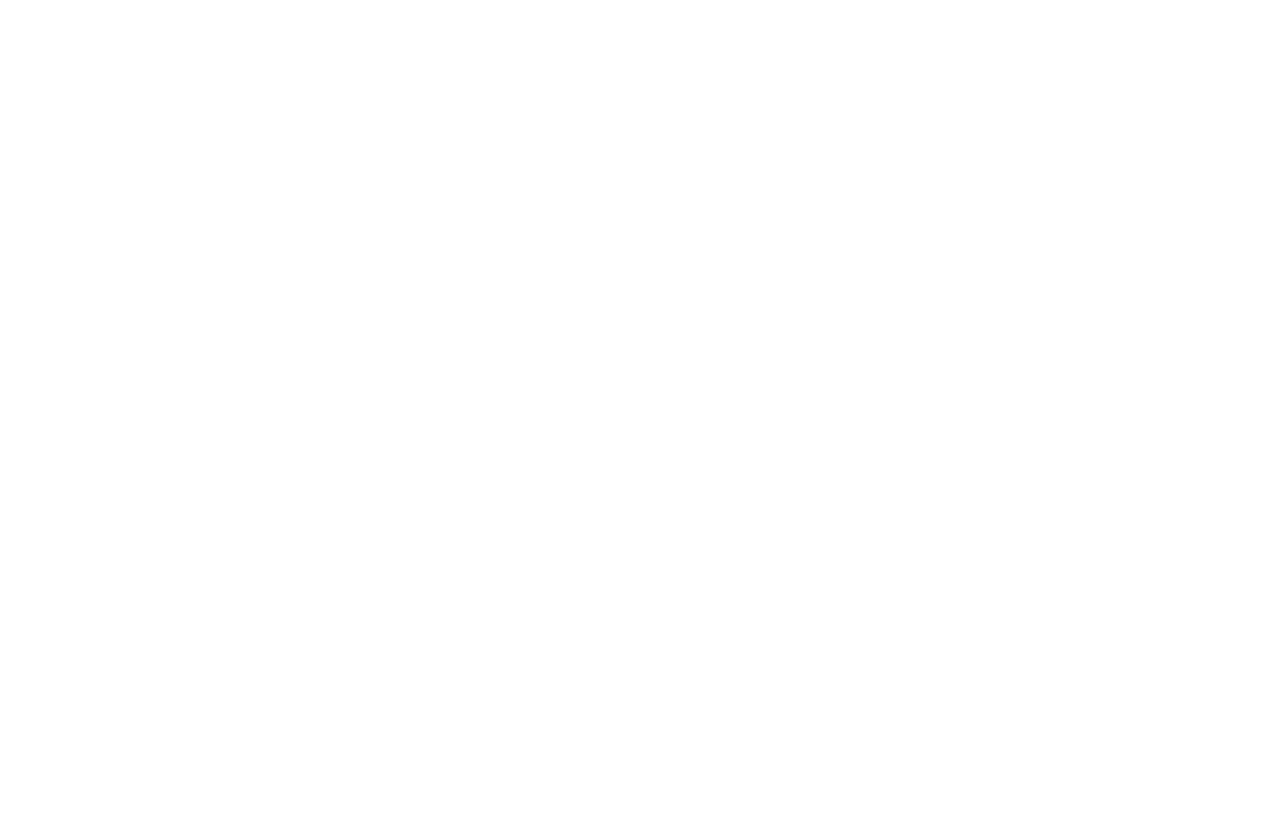
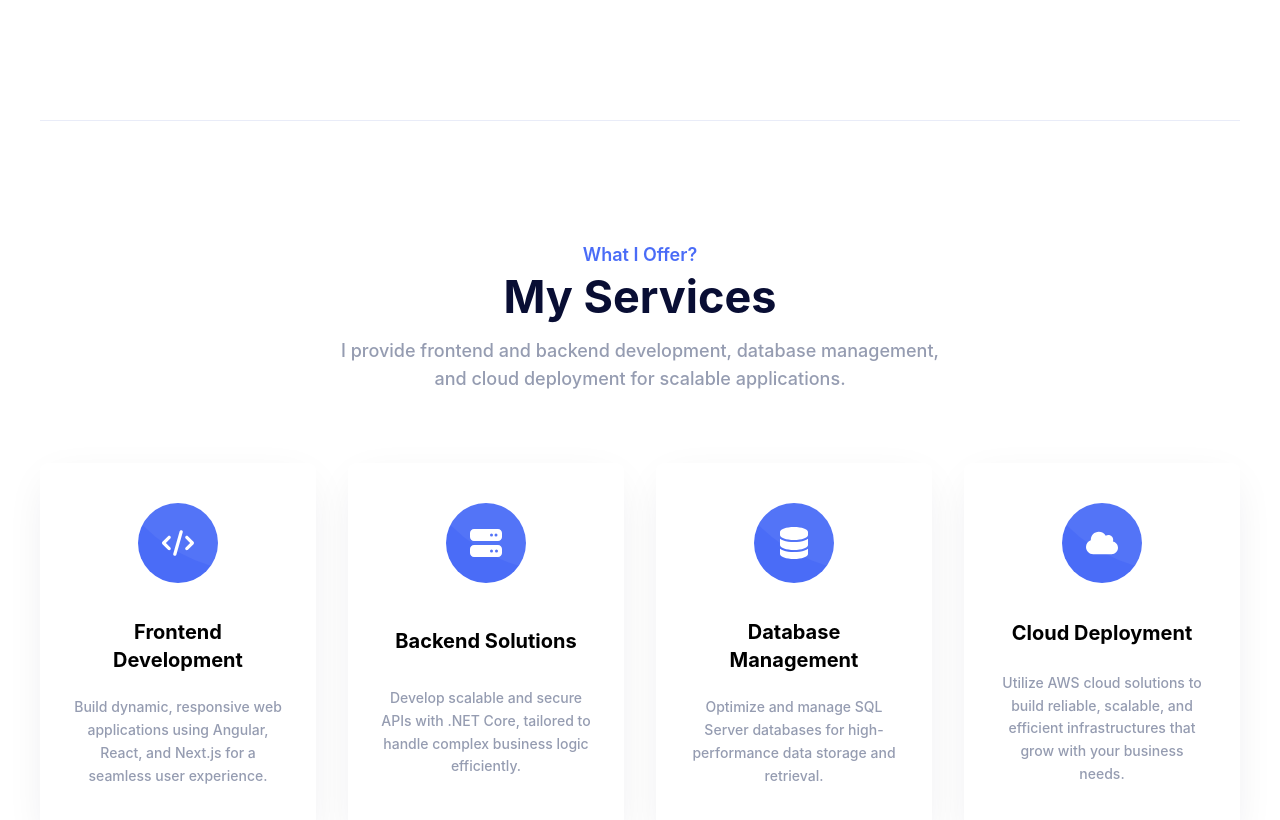
Before and after one commit to abdullahqudeer/personal-portfolio, a React (Create React App) app: page / in a window 1280 px wide. Shown: the part 1288-2108 px from the top of the page. Before the commit the page ends 1408 px from the top, so only its background shows below. Built offline with nearby package versions, Linux system fonts and the light colour scheme.

Commit message:
added services compoent, services component have all my service that i can provide.

```diff
--- a/src/App.js
+++ b/src/App.js
@@ -2,6 +2,7 @@
 import Navbar from "./components/Navbar";
 import Home from "./components/Home";
 import About from "./components/About";
+import Services from "./components/Services";
 
 function App() {
   // Create refs for each menu item
@@ -14,7 +15,6 @@
 
   // Scroll function that scrolls to a specific ref
   const scrollToSection = (ref) => {
-
     if (ref.current) {
       ref.current.scrollIntoView({
         behavior: "smooth",
@@ -30,7 +30,7 @@
         refs={{
           home: homeRef,
           about: aboutRef,
-          portfolio: servicesRef,
+          services: servicesRef,
           skills: skillsRef,
           experience: experienceRef,
           contact: contactRef,
@@ -43,6 +43,9 @@
       <section ref={aboutRef} id="about">
         <About />
       </section>
+      <section ref={servicesRef} id="services">
+        <Services />
+      </section>
     </div>
   );
 }
--- a/src/components/Home.js
+++ b/src/components/Home.js
@@ -21,9 +21,14 @@
                   </span>
                 </h2>
                 <p className="text-[rgb(149,156,177)] font-medium text-base leading-6 max-w-[470px] mb-[2.75rem]">
-                  I'm a Full-Stack Software Developer with a passion for
-                  crafting clean and efficient code, transforming ideas into
-                  seamless digital experiences.
+                  With over 11 years of experience in full-stack development, I
+                  specialize in creating high-performance applications and
+                  scalable solutions. My deep understanding of both front-end
+                  and back-end technologies enables me to design and develop
+                  user-friendly, efficient, and secure applications. Whether you
+                  need a dynamic web application, a robust server-side API, or a
+                  cloud-based infrastructure, I deliver solutions tailored to
+                  your business needs.
                 </p>
                 <div className="mb-4 flex flex-col sm:flex-row sm:items-center">
                   <a
--- a/src/components/Navbar.js
+++ b/src/components/Navbar.js
@@ -83,7 +83,11 @@
                     </li>
                     <li className="relative group">
                       <a
-                        href="#portfolio"
+                        href="#services"
+                        onClick={(e) => {
+                          e.preventDefault();
+                          onLinkClick(refs.services);
+                        }}
                         className="menu-scroll lg:px-0 lg:py-6 lg:inline-flex lg:mr-0 text-custom-color text-base leading-6 py-2 flex mx-8 group-hover:text-[rgb(74,108,247)]"
                       >
                         Services
--- /dev/null
+++ b/src/components/Services.js
@@ -0,0 +1,203 @@
+import React from "react";
+import { FontAwesomeIcon } from "@fortawesome/react-fontawesome";
+import {
+  faCloud,
+  faCode,
+  faDatabase,
+  faServer,
+} from "@fortawesome/free-solid-svg-icons";
+
+const Services = () => {
+  const myServices = [
+    {
+      title: "Frontend Development",
+      description: `Build dynamic, responsive web applications using Angular, React, and Next.js for a seamless user experience.`,
+      icon: faCode,
+    },
+    {
+      title: "Backend Solutions",
+      description: `Develop scalable and secure APIs with .NET Core, tailored to handle complex business logic efficiently.`,
+      icon: faServer,
+    },
+    {
+      title: "Database Management",
+      description: `Optimize and manage SQL Server databases for high-performance data storage and retrieval.`,
+      icon: faDatabase,
+    },
+    {
+      title: "Cloud Deployment",
+      description: `Utilize AWS cloud solutions to build reliable, scalable, and efficient infrastructures that grow with your business needs.`,
+      icon: faCloud,
+    },
+  ];
+
+  return (
+    <>
+      <div className="container mx-auto px-4 sm:px-6 md:px-8 lg:px-10 xl:max-w-[1320px] 2xl:max-w-[1320px]">
+        <div className="pt-[120px] pb-[90px] border-t border-[#e9ecf8]">
+          <div className="flex flex-wrap -mx-4">
+            <div className="px-4 w-full">
+              <div className="text-center max-w-[600px] mb-[70px] mx-auto">
+                <span className="text-[rgba(74,108,247,1)] font-semibold text-[1.125rem] leading-[1.75rem] block mb-2">
+                  What I Offer?
+                </span>
+                <h2 className="md:text-[45px] text-[2.25rem] leading-[2.5rem] text-[rgba(9,14,52)] font-bold text-[1.875rem] leading-[2.25rem] mb-5">
+                  My Services
+                </h2>
+                <p className="text-[rgba(149,156,177,1)] font-medium text-[1.125rem] leading-[1.75rem]">
+                  I provide frontend and backend development, database
+                  management, and cloud deployment for scalable applications.
+                </p>
+              </div>
+            </div>
+          </div>
+
+          <div className="flex flex-wrap -mx-4 items-stretch">
+            {myServices.map((item, index) => (
+              <div className="px-4 w-full md:w-1/2 lg:w-1/4">
+                <div
+                  className="group transition duration-200 shadow-[0px_11px_41px_-11px_rgba(9,14,52,0.1)] text-center py-10 px-8
+                    bg-white rounded-lg overflow-hidden mb-8 z-10 relative hover:bg-[rgba(74,108,247)] h-full flex flex-col justify-between"
+                >
+                  <div className="group-hover:text-[rgb(74,108,247)] group-hover:bg-white flex mx-auto mb-6 text-[rgb(255,255,255)] bg-[rgb(74,108,247)] rounded-full justify-center items-center w-[5rem] h-[5rem]">
+                    <FontAwesomeIcon
+                      className="fill-current w-8 h-8"
+                      icon={item.icon}
+                    ></FontAwesomeIcon>
+                  </div>
+                  <h3 className=" group-hover:text-white 2xl:text-2xl 2xl:leading-8 lg:text-xl lg:leading-7 sm:text-2xl sm:leading-8 text-[rgba(9,14,52,var(--tw-text-opacity))] font-bold text-xl leading-7 mb-3">
+                    {item.title}
+                  </h3>
+                  <p className="group-hover:text-white text-[rgba(149,156,177)] leading-[1.625] font-medium text-sm leading-5">
+                    {item.description}
+                  </p>
+                  <div>
+                    <span className="absolute right-0 top-0">
+                      <svg
+                        width="218"
+                        height="109"
+                        viewBox="0 0 218 109"
+                        fill="none"
+                        xmlns="http://www.w3.org/2000/svg"
+                      >
+                        <circle
+                          opacity="0.05"
+                          cx="156.5"
+                          cy="-47.5"
+                          r="156.5"
+                          fill="white"
+                        ></circle>
+                        <circle
+                          opacity="0.08"
+                          cx="210"
+                          cy="6"
+                          r="62"
+                          fill="white"
+                        ></circle>
+                      </svg>
+                    </span>
+                    <span className="absolute left-1 bottom-1">
+                      <svg
+                        width="23"
+                        height="32"
+                        viewBox="0 0 23 32"
+                        fill="none"
+                        xmlns="http://www.w3.org/2000/svg"
+                      >
+                        <circle
+                          cx="21.262"
+                          cy="1.12081"
+                          r="1.12081"
+                          transform="rotate(90 21.262 1.12081)"
+                          fill="white"
+                        ></circle>
+                        <circle
+                          cx="21.262"
+                          cy="30.4863"
+                          r="1.12081"
+                          transform="rotate(90 21.262 30.4863)"
+                          fill="white"
+                        ></circle>
+                        <circle
+                          cx="1.76005"
+                          cy="1.12081"
+                          r="1.12081"
+                          transform="rotate(90 1.76005 1.12081)"
+                          fill="white"
+                        ></circle>
+                        <circle
+                          cx="1.76005"
+                          cy="30.4863"
+                          r="1.12081"
+                          transform="rotate(90 1.76005 30.4863)"
+                          fill="white"
+                        ></circle>
+                        <circle
+                          cx="11.6228"
+                          cy="1.12081"
+                          r="1.12081"
+                          transform="rotate(90 11.6228 1.12081)"
+                          fill="white"
+                        ></circle>
+                        <circle
+                          cx="11.6228"
+                          cy="30.4863"
+                          r="1.12081"
+                          transform="rotate(90 11.6228 30.4863)"
+                          fill="white"
+                        ></circle>
+                        <circle
+                          cx="21.262"
+                          cy="10.9839"
+                          r="1.12081"
+                          transform="rotate(90 21.262 10.9839)"
+                          fill="white"
+                        ></circle>
+                        <circle
+                          cx="1.76005"
+                          cy="10.9839"
+                          r="1.12081"
+                          transform="rotate(90 1.76005 10.9839)"
+                          fill="white"
+                        ></circle>
+                        <circle
+                          cx="11.6228"
+                          cy="10.9839"
+                          r="1.12081"
+                          transform="rotate(90 11.6228 10.9839)"
+                          fill="white"
+                        ></circle>
+                        <circle
+                          cx="21.262"
+                          cy="20.8469"
+                          r="1.12081"
+                          transform="rotate(90 21.262 20.8469)"
+                          fill="white"
+                        ></circle>
+                        <circle
+                          cx="1.76005"
+                          cy="20.8469"
+                          r="1.12081"
+                          transform="rotate(90 1.76005 20.8469)"
+                          fill="white"
+                        ></circle>
+                        <circle
+                          cx="11.6228"
+                          cy="20.8469"
+                          r="1.12081"
+                          transform="rotate(90 11.6228 20.8469)"
+                          fill="white"
+                        ></circle>
+                      </svg>
+                    </span>
+                  </div>
+                </div>
+              </div>
+            ))}
+          </div>
+        </div>
+      </div>
+    </>
+  );
+};
+export default Services;
```
